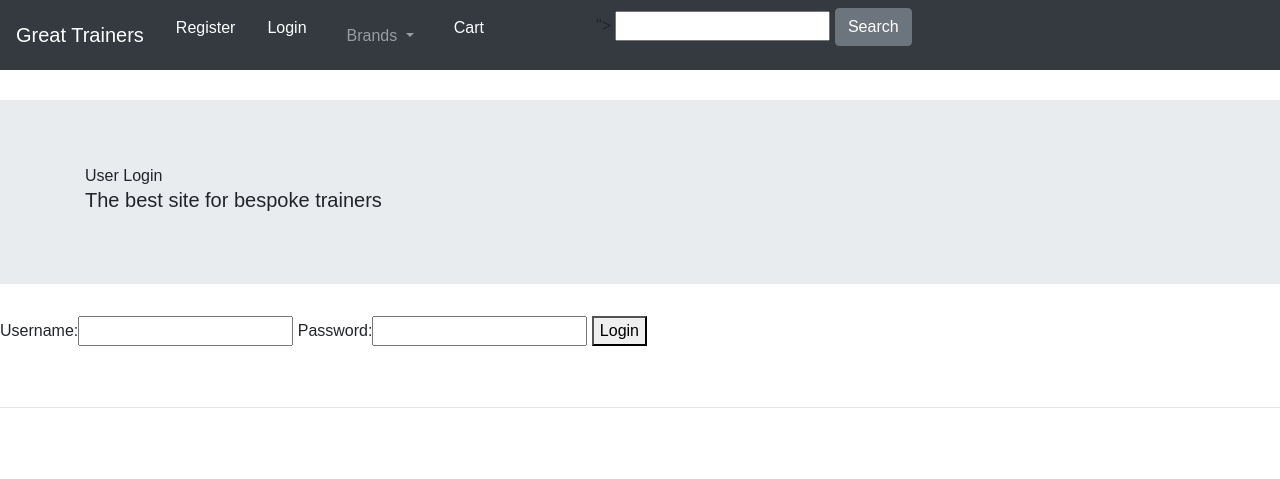
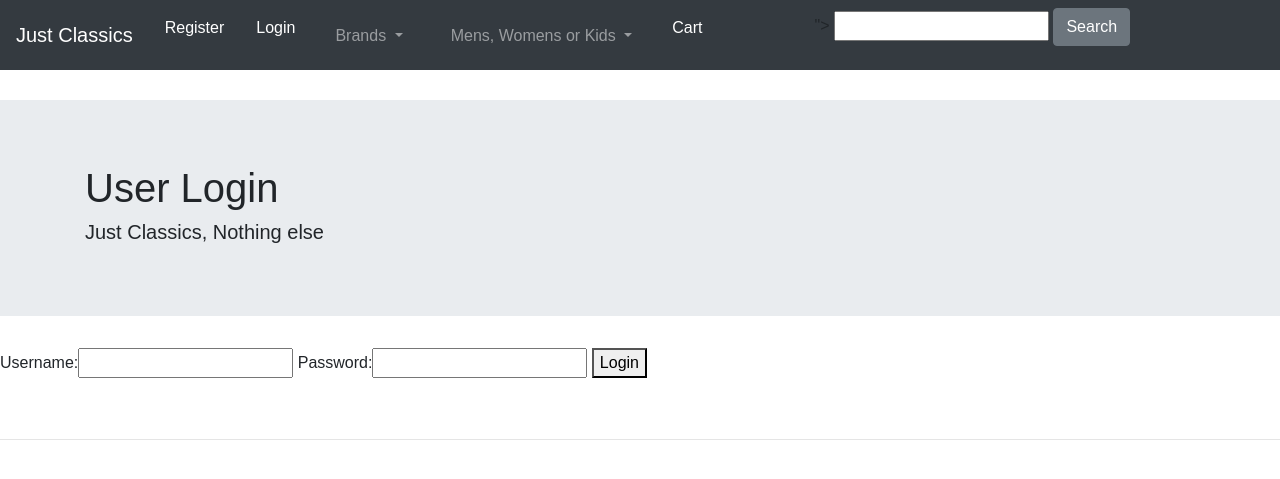
Before and after one commit to Rudancy/django_ecommerce, a Django app: page /accounts/login/ in a window 1280 px wide. Shown: the top 479 px of the page. Run offline with Django 3.2, Linux system fonts and the light colour scheme; some libraries are stand-ins or nearby versions.

Commit message:
added Male, Female, Kids filter to navbar, created html

```diff
--- a/accounts/templates/login.html
+++ b/accounts/templates/login.html
@@ -1,4 +1,4 @@
-{% extends 'base.html' %} {% load bootstrap_tags %} {% block page_title %}Login Page{% endblock %} {% block page_heading %}User Login{% endblock %}
+{% extends 'base.html' %} {% load bootstrap_tags %} {% block page_title %}Login Page{% endblock %} {% block page_heading %}<h1>User Login</h1>{% endblock %}
 
 
 {% block content %}
--- a/accounts/templates/profile.html
+++ b/accounts/templates/profile.html
@@ -3,7 +3,7 @@
 
 {% block page_title %}{{ user }}'s Profile{% endblock %}
 
-{% block page_heading %}{{ user }}'s Profile{% endblock %}
+{% block page_heading %}<h1>{{ user }}'s Profile</h1>{% endblock %}
 
 
 {% block content %}
--- a/accounts/templates/registration.html
+++ b/accounts/templates/registration.html
@@ -1,4 +1,4 @@
-{% extends 'base.html' %} {% load bootstrap_tags %} {% block page_title %}Registration Page{% endblock %} {% block page_heading %}User Registration{% endblock %}
+{% extends 'base.html' %} {% load bootstrap_tags %} {% block page_title %}Registration Page{% endblock %} {% block page_heading %}<h1>User Registration</h1>{% endblock %}
 
 
 {% block content %}
--- a/products/models.py
+++ b/products/models.py
@@ -6,7 +6,7 @@ from django.db import models
 BRAND_CHOICES = (
     ('AD', 'Addidas'),
     ('NK', 'Nike'),
-    ('CV', 'Coverse'),
+    ('CV', 'Converse'),
     ('DD', 'Diadora'),
     ('EA', 'Emporium Armani'),
     ('NB', 'New Balance'),
@@ -19,6 +19,8 @@ AGE_CHOICES = (
     ('F', 'Women'),
     ('k', 'kids')
     )
+
+
 
 
 class Product(models.Model):
@@ -37,6 +39,7 @@ class Product(models.Model):
     brand = models.CharField(max_length=20, choices=BRAND_CHOICES, default='AD')
 
 
+
     def __str__(self):
         return self.name
 
--- /dev/null
+++ b/products/templates/age_products.html
@@ -0,0 +1,3 @@
+{% extends 'base.html' %} {% load staticfiles%} {% block content %} {% for product in age_products %}
+<p>{{ product.name }}</p>
+{% endfor %} {% endblock %}
--- a/products/urls.py
+++ b/products/urls.py
@@ -1,9 +1,10 @@
 from django.conf.urls import url, include
-from .views import all_products, product_information, brand_products
+from .views import all_products, product_information, brand_products, age_products
 
 
 urlpatterns=[
     url(r'^$', all_products, name='products'),
+    url(r'^information/(?P<id>\d+)', product_information, name='product_information'),
+    url(r'^age/(?P<AGE_CHOICES>\w+)', age_products, name='age_products'),
     url(r'^brand/(?P<BRAND_CHOICES>\w+)', brand_products, name='brand_products'),
-    url(r'^information/(?P<pk>\d+)$', product_information, name='product_information')
     ]
--- a/products/views.py
+++ b/products/views.py
@@ -14,3 +14,8 @@ def product_information(request, pk):
 def brand_products(request, BRAND_CHOICES):
     BRAND_CHOICES = Product.objects.filter(brand=BRAND_CHOICES)
     return render(request, "brand_products.html", {"product_brand":BRAND_CHOICES})
+
+
+def age_products(request, AGE_CHOICES):
+    AGE_CHOICES = Product.objects.filter(age=AGE_CHOICES)
+    return render(request, "age_products.html", {"age_products":AGE_CHOICES})
--- a/static/css/styles.css
+++ b/static/css/styles.css
@@ -97,4 +97,6 @@ p {
     margin: 0 auto;
 }
 
-.product-info-text {}
+.product-info-text {
+
+}
--- a/templates/base.html
+++ b/templates/base.html
@@ -16,7 +16,8 @@
 
 
 
-    <title>{% block page_title %}Great Trainers{% endblock %}</title>
+
+    <title>{% block page_title %}Just Classics{% endblock %}</title>
 
 
 
@@ -31,7 +32,7 @@
 
     <nav class="navbar fixed-top navbar-expand-lg navbar-dark bg-dark">
 
-        <a class="navbar-brand" href="{% url 'index' %}">Great Trainers</a>
+        <a class="navbar-brand" href="{% url 'index' %}">Just Classics</a>
 
         <button class="navbar-toggler" type="button" data-toggle="collapse" data-target="#NavbarDropDown" aria-controls="NavbarDropDown" aria-label="Toggle navigation">
         <span class="navbar-toggler-icon"></span>
@@ -63,16 +64,32 @@
                 </li>
 
                 <li class="nav-item dropdown">
-                    <a class="nav-link dropdown-toggle" href="#" id="navbarDropdown" role="button" data-toggle="dropdown" aria-haspopup="true" aria-expanded="false">
+                    <a class="nav-link dropdown-toggle inline" href="#" id="navbarDropdown" role="button" data-toggle="dropdown" aria-haspopup="true" aria-expanded="false">
           Brands
         </a>
                     <div class="dropdown-menu" aria-labelledby="navbarDropdown">
                         <a class="dropdown-item" href="{% url 'brand_products' 'AD' %}">Addidas</a>
-                        <a class="dropdown-item" href="#"></a>
-                        <a class="dropdown-item" href="#">Action</a>
-                        <a class="dropdown-item" href="#">Another action</a>
-                        <a class="dropdown-item" href="#">Action</a>
-                        <a class="dropdown-item" href="#">Another action</a>
+                        <a class="dropdown-item" href="{% url 'brand_products' 'NK' %}">Nike</a>
+                        <a class="dropdown-item" href="{% url 'brand_products' 'CV' %}">Converse</a>
+                        <a class="dropdown-item" href="{% url 'brand_products' 'DD' %}">Diadora</a>
+                        <a class="dropdown-item" href="{% url 'brand_products' 'EA' %}">Emporium Armani</a>
+                        <a class="dropdown-item" href="{% url 'brand_products' 'NB' %}">New Balance</a>
+                        <a class="dropdown-item" href="{% url 'brand_products' 'PM' %}">Puma</a>
+
+
+                        <div class="dropdown-divider"></div>
+                        <a class="dropdown-item" href="{% url 'index' %}">All Trainers</a>
+                    </div>
+                </li>
+                <li class="nav-item dropdown">
+                    <a class="nav-link dropdown-toggle inline" href="#" id="navbarDropdown" role="button" data-toggle="dropdown" aria-haspopup="true" aria-expanded="false">
+          Mens, Womens or Kids
+        </a>
+                    <div class="dropdown-menu" aria-labelledby="navbarDropdown">
+                        <a class="dropdown-item" href="{% url 'age_products' 'M' %}">Mens</a>
+                        <a class="dropdown-item" href="{% url 'age_products' 'F' %}">Womens</a>
+                        <a class="dropdown-item" href="{% url 'age_products' 'K' %}">Kids</a>
+
 
 
                         <div class="dropdown-divider"></div>
@@ -113,9 +130,9 @@
         <div class="jumbotron jumbotron-fluid col-sm-12">
             <div class="container">
                 {% block page_heading %}
-                <h1>Great Trainers</h1>
+                <h1>Just Classics</h1>
                 {% endblock %}
-                <h5>The best site for bespoke trainers</h5>
+                <h5>Just Classics, Nothing else </h5>
 
             </div>
         </div>
@@ -137,5 +154,6 @@
 <script src="https://code.jquery.com/jquery-3.2.1.slim.min.js" integrity="sha384-KJ3o2DKtIkvYIK3UENzmM7KCkRr/rE9/Qpg6aAZGJwFDMVNA/GpGFF93hXpG5KkN" crossorigin="anonymous"></script>
 <script src="https://cdnjs.cloudflare.com/ajax/libs/popper.js/1.12.9/umd/popper.min.js" integrity="sha384-ApNbgh9B+Y1QKtv3Rn7W3mgPxhU9K/ScQsAP7hUibX39j7fakFPskvXusvfa0b4Q" crossorigin="anonymous"></script>
 <script src="https://maxcdn.bootstrapcdn.com/bootstrap/4.0.0/js/bootstrap.min.js" integrity="sha384-JZR6Spejh4U02d8jOt6vLEHfe/JQGiRRSQQxSfFWpi1MquVdAyjUar5+76PVCmYl" crossorigin="anonymous"></script>
+<script type="text/javascript" src="{% static 'js/custom.js' %}" ></script>
 
 </html>
```
Also changed, not shown: practice.html (+6 -126 lines), products/templates/product_information.html (+7 -3 lines), static/js/custom.js (added, +14 -0 lines).
